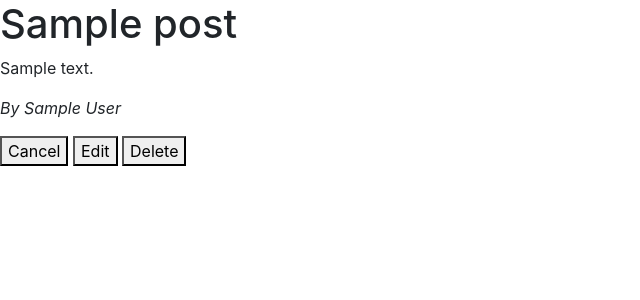
After one commit to annikaslund/blogly-take-two, a Flask app: page /posts/1 in a window 1280 px wide. The commit adds this page. Shown: the top 300 px of the page, without its empty margins (0-640 px from the left). Run offline with Flask 2, Linux system fonts and the light colour scheme; tables that the repository leaves empty hold one stand-in row (values such as "Sample post"); some libraries are stand-ins or nearby versions.

Commit message:
added post route

```diff
--- a/app.py
+++ b/app.py
@@ -48,7 +48,7 @@ def submit_create_user_form():
 
     first_name = request.form['first-name-input']
     last_name = request.form['last-name-input']
-    image = request.form['img-url-input']
+    image = request.form['img-url-input'] or None
 
     new_user = User(first_name=first_name,
                     last_name=last_name,
@@ -97,7 +97,6 @@ def show_new_post_form(user_id):
     """ Shows a form to create a new post for an existing user. """
     user = User.query.get(user_id)
 
-
     return render_template('create_post.html', user=user)
 
 
@@ -115,4 +114,13 @@ def add_new_post(user_id):
     db.session.add(new_post)
     db.session.commit()
 
-    return redirect('/users/user_id')
+    return redirect(f'/users/{user_id}')
+
+
+@app.route('/posts/<int:post_id>')
+def show_post(post_id):
+    """ Function presents single post """
+
+    post = Post.query.get(post_id)
+
+    return render_template('post.html', post=post)
--- a/templates/create_post.html
+++ b/templates/create_post.html
@@ -10,11 +10,11 @@
     <form action="/users/{{user.id}}/posts" method="post">
     <label for="Title">Title</label>
     <div>
-        <input type="text" name="title-input" id="title-input">
+        <input type="text" name="title-input" id="title-input" required>
     </div>
     <label for="Content">Content</label>
     <div>
-        <input type="text" name="content-input" id="content-input">
+        <input type="text" name="content-input" id="content-input" required>
     </div>
     <button class="btn btn-success">Add</button>
     </form>
--- /dev/null
+++ b/templates/post.html
@@ -0,0 +1,15 @@
+{% extends 'base.html' %}
+
+
+{% block title %}
+    {{post.title}}
+{% endblock %}
+
+{% block content %}
+    <h1>{{post.title}}</h1>
+    <p>{{post.content}}</p>
+    <p><i>By {{post.user.first_name}} {{post.user.last_name}}</i></p>
+    <button>Cancel</button>
+    <button>Edit</button>
+    <button>Delete</button>
+{% endblock %}
--- a/templates/user.html
+++ b/templates/user.html
@@ -13,7 +13,7 @@
         <h1>Posts</h1>
         <ul>
         {% for post in user.posts %}
-            <li>{{ post.title }}</li>
+            <li><a href="/posts/{{post.id}}">{{ post.title }}</a></li>
         {% endfor %}
         </ul>
         <button type="button" class="btn btn-primary"><a class="text-white" href="/users/{{user.id}}/posts/new">Add Post</a></button>
```
Also changed, not shown: models.py (+1 -15 lines), templates/edit_post.html (added).
